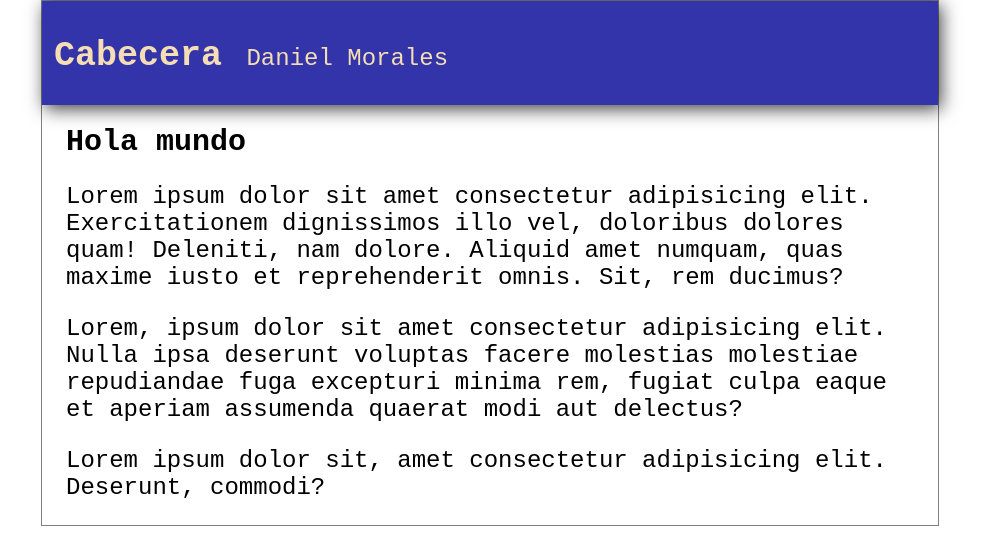
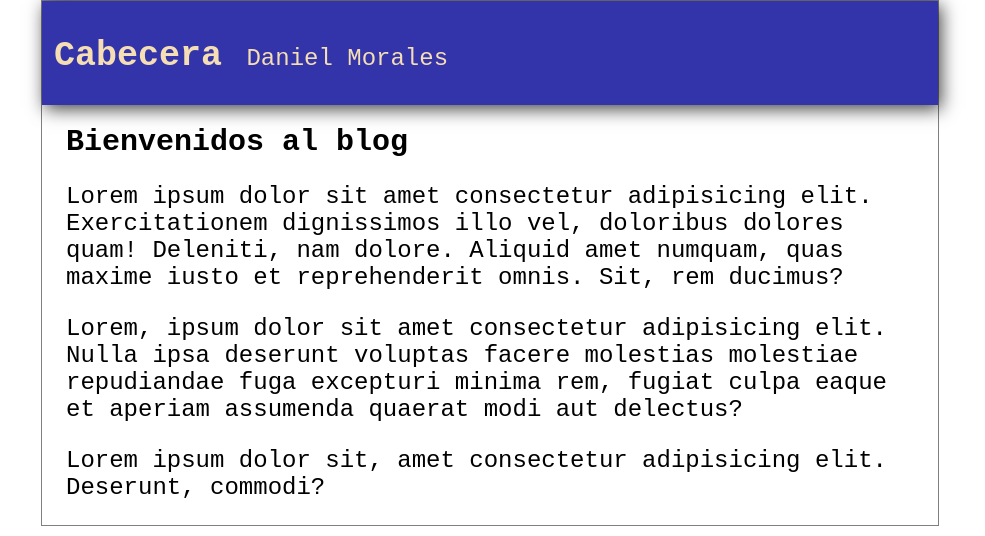
Before and after one commit to Se1juro/blog-git-study, a plain HTML site: page index.html in a window 1280 px wide. Shown: the whole page, without its empty margins (150-1135 px from the left). Drawn offline with Linux system fonts and the light colour scheme.

Commit message:
Cambie el titulo del blogpost
Porque sí

```diff
--- a/index.html
+++ b/index.html
@@ -14,7 +14,7 @@
         <span>Daniel Morales</span>
       </div>
       <div class="post">
-        <h1>Hola mundo</h1>
+        <h1>Bienvenidos al blog</h1>
         <p>
           Lorem ipsum dolor sit amet consectetur adipisicing elit.
           Exercitationem dignissimos illo vel, doloribus dolores quam! Deleniti,
```
